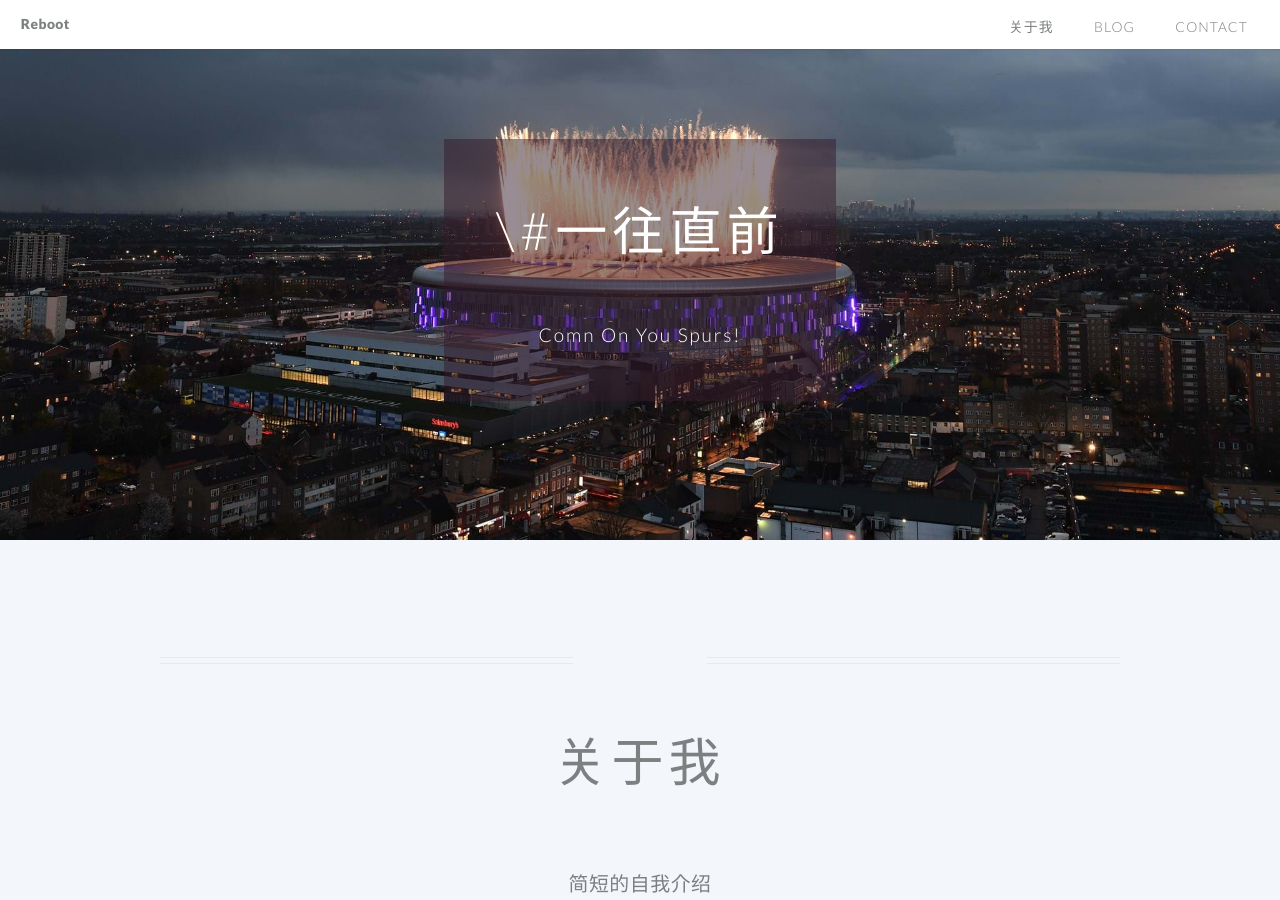
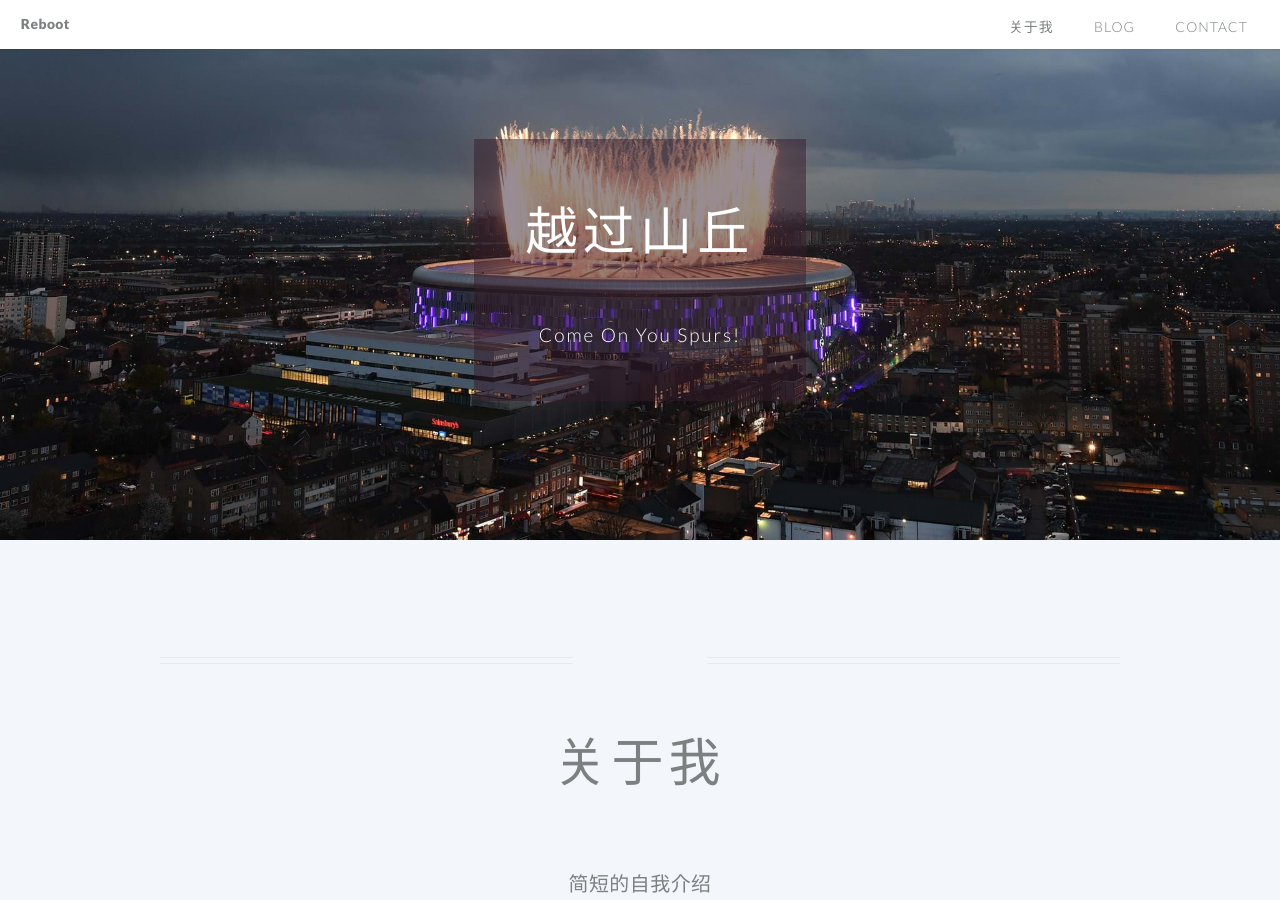
Before and after one commit to AncientAnton/ancientanton.github.io, a Jekyll site: the page built from index.md, in a window 1280 px wide and 900 px high. Built offline with Jekyll 4.4.1, drawn with Linux system fonts in a browser that asks for light colours; some of the changed text lies outside the part shown.

Commit message:
fix items

```diff
--- a/_data/work.yml
+++ b/_data/work.yml
@@ -3,7 +3,7 @@
 # in the root directory
 
 work:
-  - category: pieces
+  - category: Nichijou
     items:
       - item: 2020-01-12-begin.html
-        image: /images/spurs-standium.jpg
+      #  image: /images/spurs-standium.jpg
--- a/_layouts/hello-default.html
+++ b/_layouts/hello-default.html
@@ -170,7 +170,7 @@
         {% if page.cta_button %}
         <ul class="buttons">
           <li>
-            <a href="{{ page.cta_button }}" class="button">{{ page.cta_button_label }}</a>
+            <a href="{{ page.cta_button }}" class="button" target="_blank">{{ page.cta_button_label }}</a>
           </li>
         </ul>
         {% endif %}
--- a/index.md
+++ b/index.md
@@ -4,8 +4,8 @@ layout: hello-default
 # using Markdown language, you can customize the following variables!
 
 # these variables are required -------------------------------
-banner_title: \#一往直前
-banner_subtitle: Comn On You Spurs!
+banner_title: 越过山丘
+banner_subtitle: Come On You Spurs!
 background_image: /images/spurs-stadium-opening-night.jpg
 
 # all of the following variables are optional -----------------
@@ -23,7 +23,7 @@ weibo_username:  sysuanton # your github username
 # google_analytics: <-- your google analytics Tracking ID
 
 # By declaring these variables, you can include a button that links to an external website or to media.
-about_button: /#Blog # the link
+about_button: /#blog # the link
 about_button_label: 点击继续 # the label on the button
 
 # optional portfolio section ------------------------------------------
@@ -31,7 +31,7 @@ about_button_label: 点击继续 # the label on the button
 # By declaring these variables, you can include a portfolio showcasing your work and organize your portfolio's items into a custom layout, all without adding any CSS. In addition, you must 1) create an HTML file in the_includes folder for each project with the text you'd like to display, and 2) create a YAML file in the _data folder describing the order in which each project should be shown and categorized. See `/includes/example.html` and `/_data/work.yml` for examples.
 
 # the heading for your portfolio and title of your YAML file
-portfolio: Blog
+portfolio: blog
 
 # a description to be desplayed below the heading and above the content
 portfolio_description: 工作之外的一切
```
Also changed, not shown: other parts of index.md (+2 -2 lines), _includes/2020-01-12-begin.html (+3 -4 lines).
